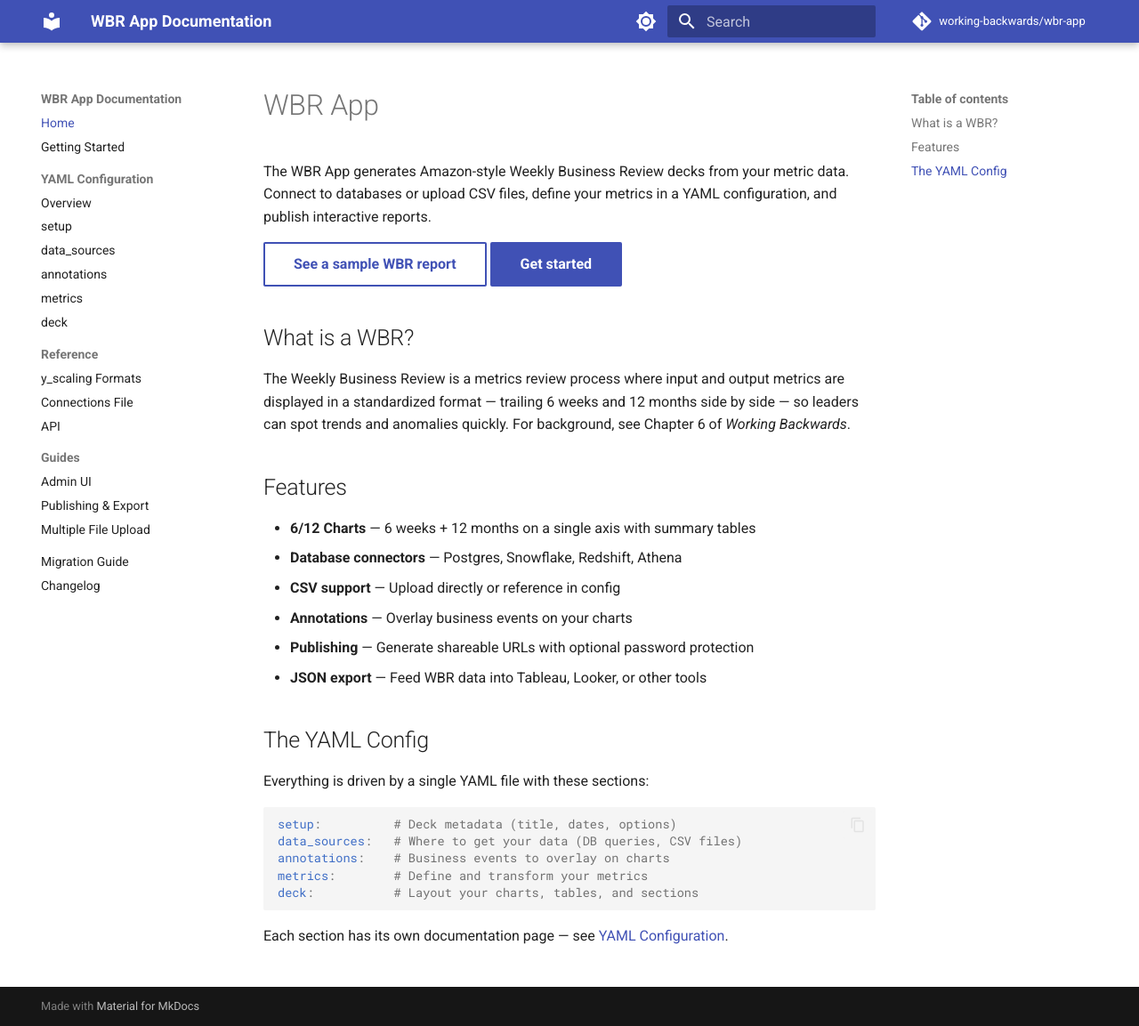
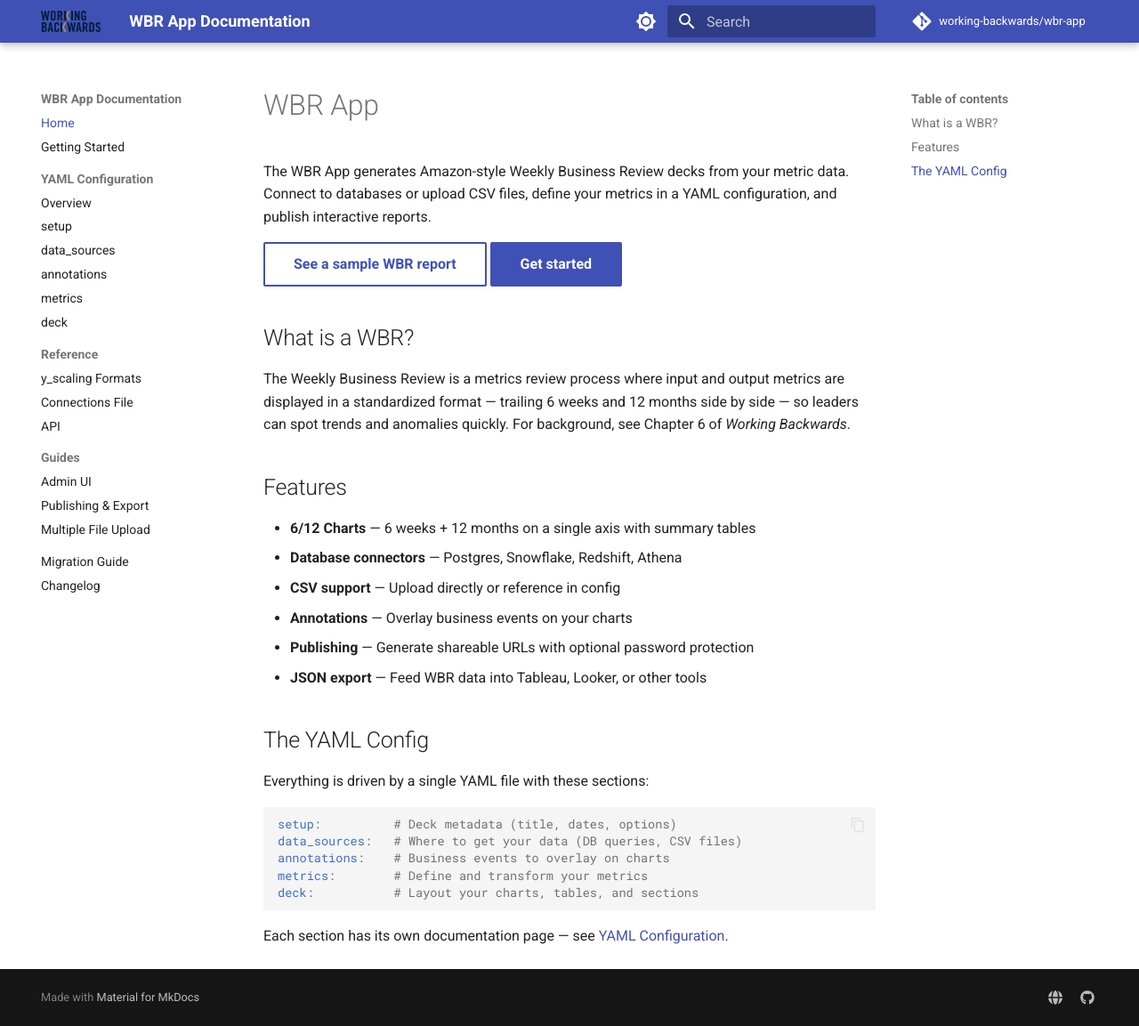
Before and after one commit to working-backwards/wbr-app, an MkDocs documentation site: the page built from docs/index.md, in a window 1280 px wide and 1153 px high. Shown: the whole window at 89% size. Built offline with MkDocs 1.6.1 and Material for MkDocs 9.7.7, drawn with Linux system fonts in a browser that asks for light colours; comment, search, counter and statistics services are not loaded.

Commit message:
Add Working Backwards logo and footer links
Adds logo to header (links to workingbackwards.com/wbr-app/),
favicon, and social links in footer.

Co-Authored-By: Claude Opus 4.6 <noreply@anthropic.com>

```diff
--- a/mkdocs.yml
+++ b/mkdocs.yml
@@ -18,6 +18,8 @@ theme:
       toggle:
         icon: material/brightness-4
         name: Switch to light mode
+  logo: images/logo.png
+  favicon: images/logo.png
   features:
     - navigation.sections
     - navigation.expand
@@ -36,6 +38,15 @@ markdown_extensions:
   - attr_list
   - toc:
       permalink: true
+
+extra:
+  homepage: https://workingbackwards.com/wbr-app/
+  social:
+    - icon: fontawesome/solid/globe
+      link: https://workingbackwards.com
+      name: Working Backwards
+    - icon: fontawesome/brands/github
+      link: https://github.com/working-backwards/wbr-app
 
 nav:
   - Home: index.md
```
Also changed, not shown: docs/images/logo.png (added).
